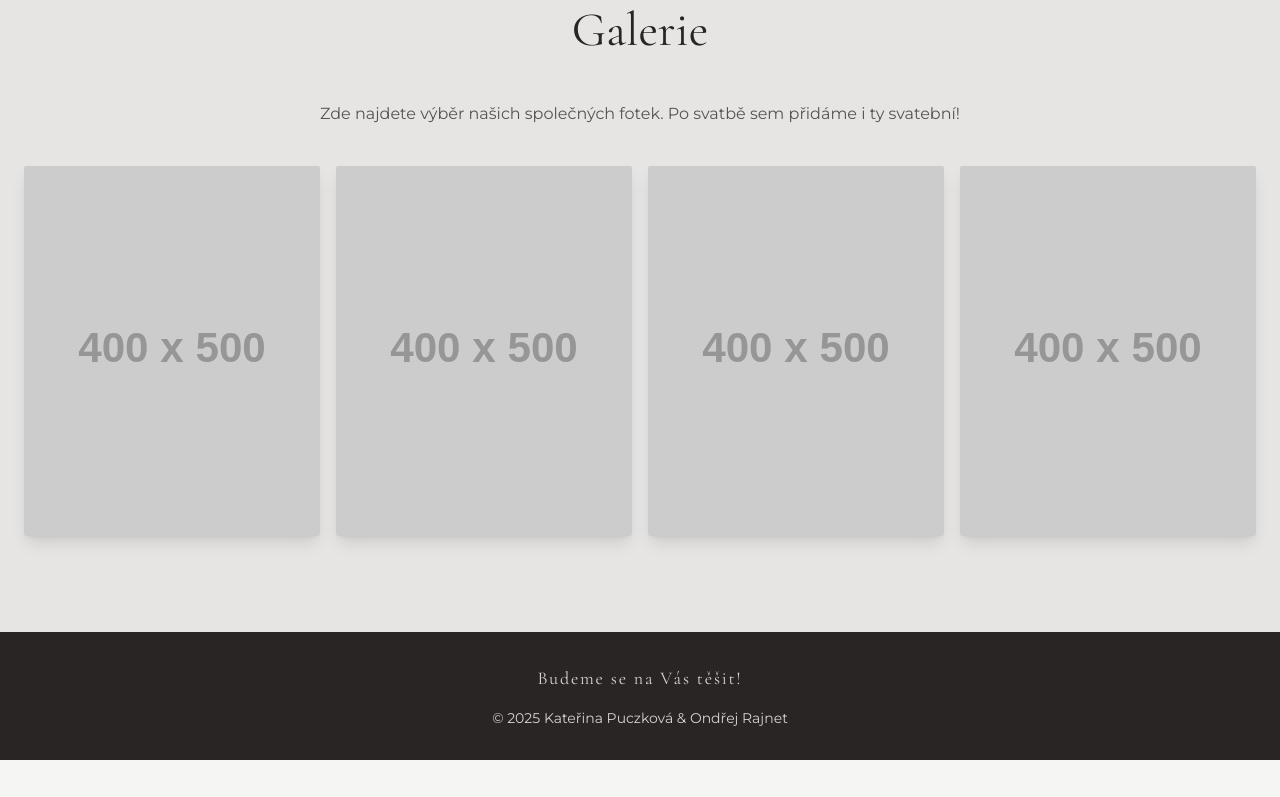
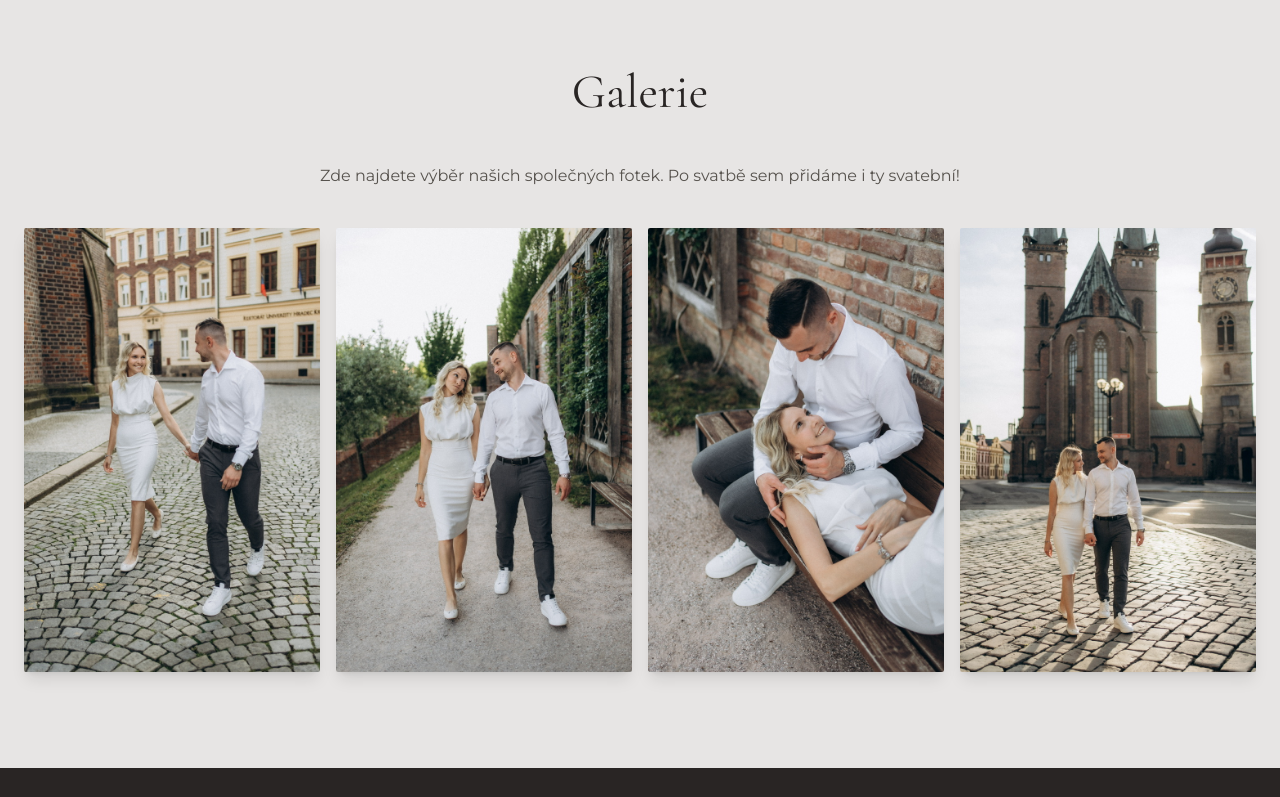
Before and after one commit to OnRajnet/svatebniweb, a plain HTML site: page index.html in a window 1280 px wide. Shown: the part 3400-4197 px from the top of the page. Before the commit the page ends 4160 px from the top, so only its background shows below. Drawn offline with nearby package versions, Linux system fonts and the light colour scheme; placeholder pictures from the web are drawn by us.

Commit message:
doplnění fotek

```diff
--- a/index.html
+++ b/index.html
@@ -113,14 +113,14 @@
     <!-- Náš příběh -->
     <section id="pribeh" class="py-24 bg-stone-100">
         <div class="container mx-auto flex flex-col md:flex-row items-center justify-center gap-8 px-6">
-            <img src="https://placehold.co/300x400/dcd3c4/57534e?text=Kate%C5%99ina" alt="Fotka Kateřiny" class="rounded-sm shadow-lg w-full md:w-1/4">
+            <img src="kat.jpeg" alt="Fotka Kateřiny" class="rounded-sm shadow-lg w-full md:w-1/4">
             <div class="text-center max-w-xl">
                 <h2 class="font-fancy text-4xl text-stone-800 mb-6">ZNÁTE NÁŠ PŘÍBĚH?</h2>
                 <p class="text-stone-600 leading-relaxed">
                     Zde můžete napsat krátký příběh o tom, jak jste se seznámili, nebo nějakou milou vzpomínku. Lorem ipsum dolor sit amet, consectetur adipiscing elit. Nullam scelerisque leo nec libero gravida, vel malesuada augue aliquam. Integer nec odio. Praesent libero.
                 </p>
             </div>
-             <img src="https://placehold.co/300x400/dcd3c4/57534e?text=Ond%C5%99ej" alt="Fotka Ondřeje" class="rounded-sm shadow-lg w-full md:w-1/4">
+             <img src="ondrej.jpeg" alt="Fotka Ondřeje" class="rounded-sm shadow-lg w-full md:w-1/4">
         </div>
     </section>
 
@@ -157,10 +157,10 @@
             <h2 class="font-fancy text-5xl text-stone-800 mb-12">Galerie</h2>
             <p class="text-stone-600 max-w-2xl mx-auto mb-10">Zde najdete výběr našich společných fotek. Po svatbě sem přidáme i ty svatební!</p>
             <div class="grid grid-cols-2 md:grid-cols-4 gap-4">
-                <img src="https://placehold.co/400x500/dcd3c4/57534e?text=Foto+1" class="rounded-sm shadow-lg w-full h-full object-cover">
-                <img src="https://placehold.co/400x500/e7e5e4/57534e?text=Foto+2" class="rounded-sm shadow-lg w-full h-full object-cover">
-                <img src="https://placehold.co/400x500/dcd3c4/57534e?text=Foto+3" class="rounded-sm shadow-lg w-full h-full object-cover">
-                <img src="https://placehold.co/400x500/e7e5e4/57534e?text=Foto+4" class="rounded-sm shadow-lg w-full h-full object-cover">
+                <img src="photo1.jpeg" class="rounded-sm shadow-lg w-full h-full object-cover">
+                <img src="photo2.jpeg" class="rounded-sm shadow-lg w-full h-full object-cover">
+                <img src="photo3.jpeg" class="rounded-sm shadow-lg w-full h-full object-cover">
+                <img src="photo4.jpeg" class="rounded-sm shadow-lg w-full h-full object-cover">
             </div>
         </div>
     </section>
```
Also changed, not shown: kat.jpeg (added), ondrej.jpeg (added), photo1.jpeg (added), photo2.jpeg (added), photo3.jpeg (added), photo4.jpeg (added).
